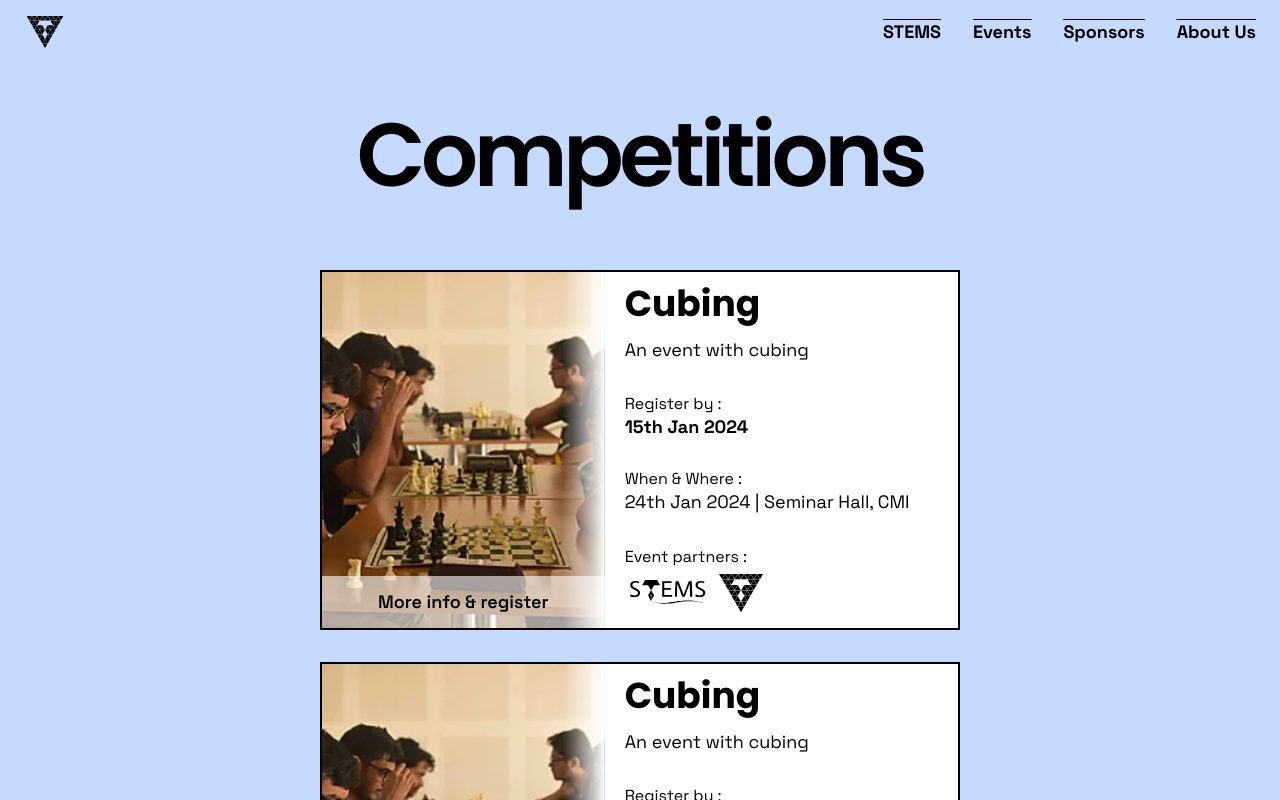
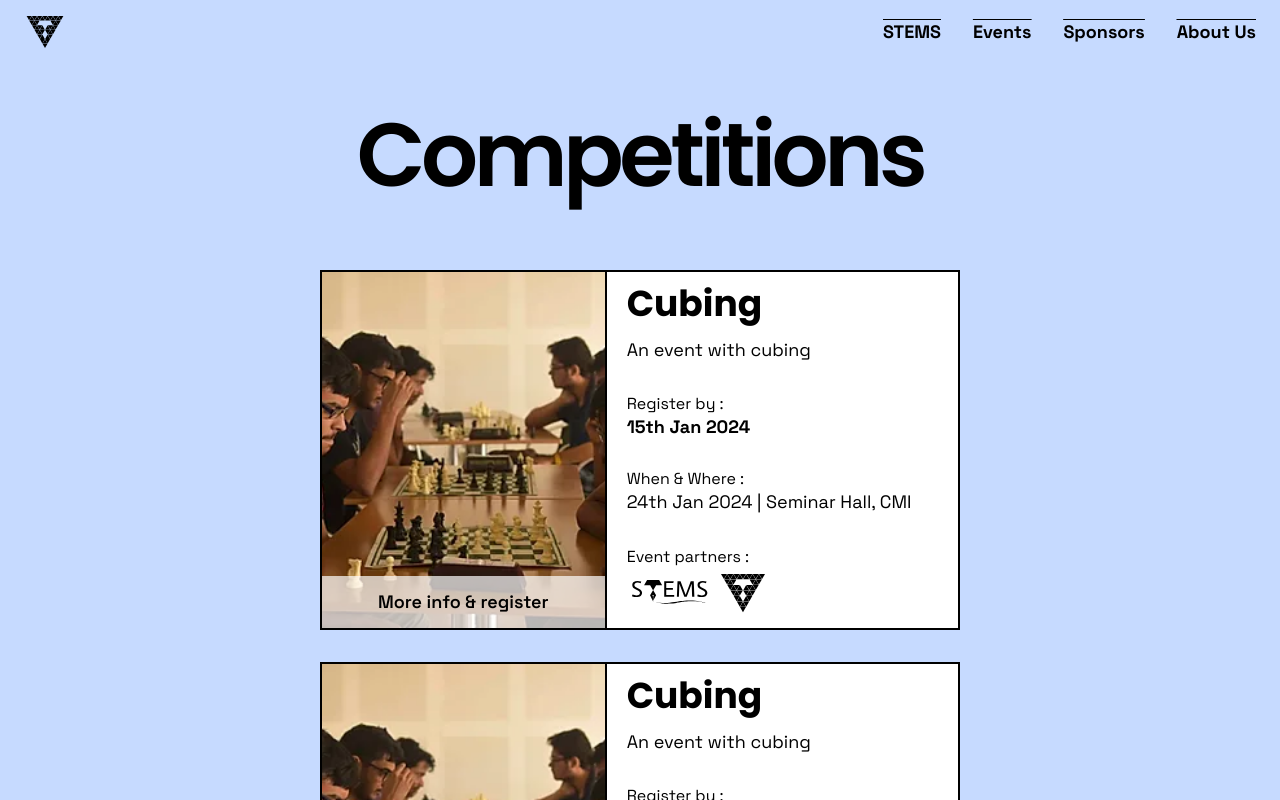
Before and after one commit to Tessellate-CMI/tessellate-frontend, a SvelteKit app: page /competitions in a window 1280 px wide. Shown: the top 800 px of the page. Built offline with nearby package versions, Linux system fonts and the light colour scheme; a web font is replaced by a local one.

Commit message:
feat(event listing): small stylistic changes

```diff
--- a/src/lib/components/EventListing.svelte
+++ b/src/lib/components/EventListing.svelte
@@ -19,20 +19,19 @@
     <div class=" h-[22.5rem] w-[40rem] border-2 border-black bg-white text-black">
         <div class="grid h-full grid-cols-9">
             <div
-                style="background-image:linear-gradient(90deg, #fff0 0%, #fff0 85%, #ffff 100%), url({'/events/' +
-                    image});"
+                style="background-image:url({'/events/' + image});"
                 class="relative col-span-4 h-full w-full bg-gray-100 bg-cover bg-center"
             >
                 <div class="absolute bottom-0 w-full pt-4">
                     <a
                         href={link}
                         style="text-transform:none"
-                        class="btn m-auto h-auto min-h-0 w-full rounded-none border-0 bg-white bg-opacity-60 py-3 text-lg text-black hover:bg-white hover:bg-opacity-80"
+                        class="btn m-auto h-auto min-h-0 w-full rounded-none border-0 bg-white bg-opacity-70 py-3 text-lg text-black hover:bg-white hover:bg-opacity-95"
                         >More info & register</a
                     >
                 </div>
             </div>
-            <div class="col-span-5 pl-5">
+            <div class="col-span-5 border-l-2 border-black pl-5">
                 <div class="flex items-center justify-between pb-3 pt-3">
                     <h1 class="font-heading text-4xl font-bold">
                         {name}
@@ -47,6 +46,7 @@
                     <span class=" text-base">When & Where :</span><br />
                     {date} | {venue}, CMI
                 </p>
+                {#if event_partner.length}
                     <p class="text-base">Event partners :</p>
                     <div class="flex flex-row flex-wrap">
                         {#each event_partner as partner}
@@ -57,6 +57,7 @@
                             />
                         {/each}
                     </div>
+                {/if}
             </div>
         </div>
     </div>
--- a/src/routes/competitions/debate-individual/+page.svelte
+++ b/src/routes/competitions/debate-individual/+page.svelte
@@ -10,7 +10,11 @@ literary landscapes; prepare to put your knowledge to the test, as every obscure
 will be called upon. This year, we are honoured to have eminent quizzer Major Chandrakant Nair as our
 Quizmaster. Come join us for an exciting day of cerebral combat!`
 
-    const key_rules = ['The First rule', 'Second rule', 'Third rule']
+    const key_rules = [
+        'Lorem ipsum dolor sit amet, consectetur adipiscing elit, sed do eiusmod tempor incididunt ut labore et dolore magna aliqua. ',
+        'Ut enim ad minim veniam, quis nostrud exercitation ullamco laboris nisi ut aliquip ex ea commodo consequat. Duis aute irure dolor in reprehenderit in voluptate velit esse cillum dolore eu fugiat nulla pariatur',
+        'Excepteur sint occaecat cupidatat non proident, sunt in culpa qui officia deserunt mollit anim id est laborum.'
+    ]
 </script>
 
 <Navbar absolute={false} />
```
Lines whose indentation alone changed are shown as unchanged.
